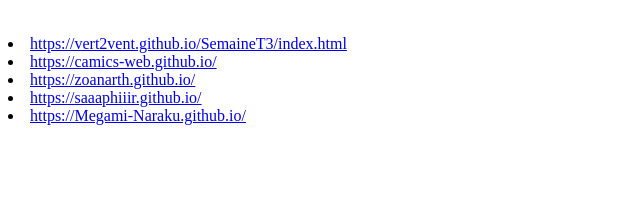
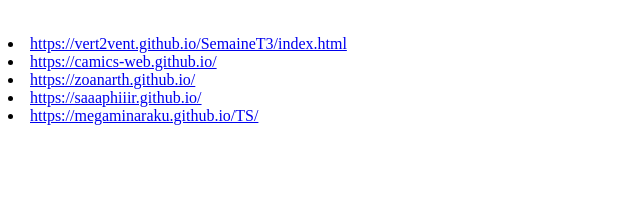
Before and after one commit to Feelds/Feelds.github.io, a plain HTML site: page Plus.html in a window 1280 px wide. Shown: the part 3416-3629 px from the top of the page, 0-640 px from the left. Drawn offline with Linux system fonts and the light colour scheme.

Commit message:
lien rectifié

```diff
--- a/Plus.html
+++ b/Plus.html
@@ -52,7 +52,7 @@
 		<a href="https://saaaphiiir.github.io/"> https://saaaphiiir.github.io/ </a>
 		</li>
 		<li>
-		<a href="https://Megami-Naraku.github.io/"> https://Megami-Naraku.github.io/ </a>
+		<a href="https://megaminaraku.github.io/TS/"> https://megaminaraku.github.io/TS/ </a>
 		</li>
 
 		<br> <br> <br> <br> <br>
```
